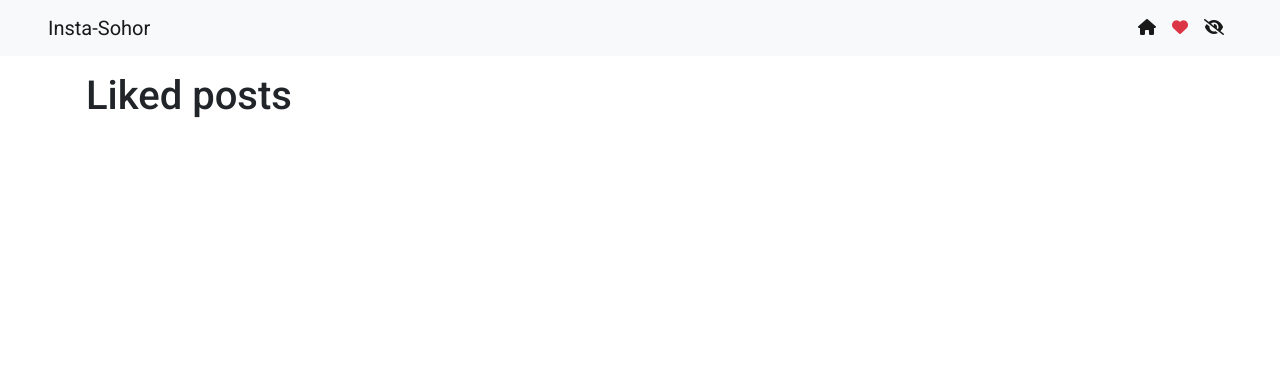
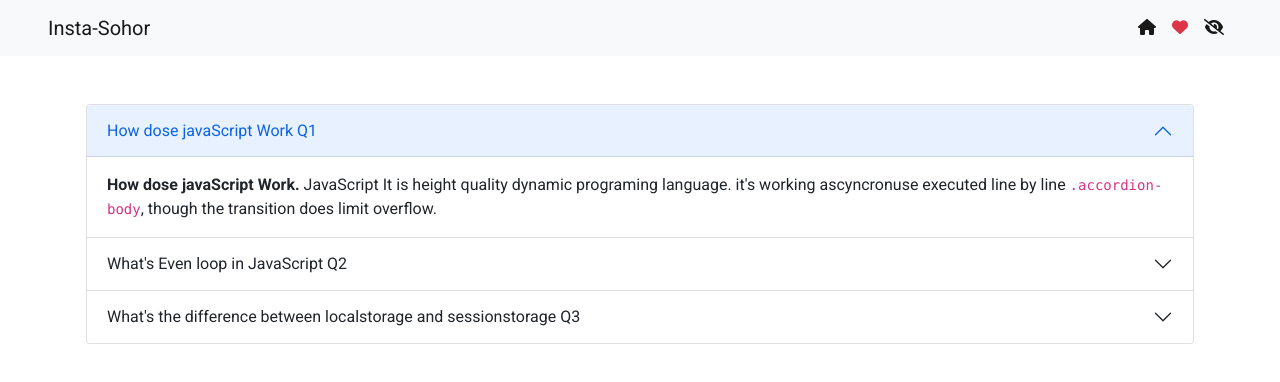
Before and after one commit to forhadbinamir/insta-shahor-website, a plain HTML site: page index.html in a window 1280 px wide. Both pictures are taken after a click on the button 1180 px from the left and 28 px from the top of the page. Drawn offline with nearby package versions, Linux system fonts and the light colour scheme.

Commit message:
fifth and 6 problem is solved

```diff
--- a/index.html
+++ b/index.html
@@ -1,5 +1,6 @@
 <!DOCTYPE html>
 <html lang="en">
+
 <head>
     <meta charset="UTF-8" />
     <meta http-equiv="X-UA-Compatible" content="IE=edge" />
@@ -7,49 +8,28 @@
     <title>Insta-Sohor</title>
     <link rel="stylesheet" href="./css/style.css" />
     <!-- Latest compiled and minified CSS -->
-        <link
-            href="https://cdn.jsdelivr.net/npm/bootstrap@5.1.3/dist/css/bootstrap.min.css"
-            rel="stylesheet"
-            integrity="sha384-1BmE4kWBq78iYhFldvKuhfTAU6auU8tT94WrHftjDbrCEXSU1oBoqyl2QvZ6jIW3"
-            crossorigin="anonymous"
-        />
+    <link href="https://cdn.jsdelivr.net/npm/bootstrap@5.1.3/dist/css/bootstrap.min.css" rel="stylesheet"
+        integrity="sha384-1BmE4kWBq78iYhFldvKuhfTAU6auU8tT94WrHftjDbrCEXSU1oBoqyl2QvZ6jIW3" crossorigin="anonymous" />
 
     <!-- google Montserrat  font  -->
     <link rel="preconnect" href="https://fonts.googleapis.com" />
     <link rel="preconnect" href="https://fonts.gstatic.com" crossorigin />
-        <link
-            href="https://fonts.googleapis.com/css2?family=Montserrat:wght@300;400;500&display=swap"
-            rel="stylesheet"
-        />
-        <link
-            rel="stylesheet"
-            href="https://cdnjs.cloudflare.com/ajax/libs/font-awesome/6.0.0/css/all.min.css"
+    <link href="https://fonts.googleapis.com/css2?family=Montserrat:wght@300;400;500&display=swap" rel="stylesheet" />
+    <link rel="stylesheet" href="https://cdnjs.cloudflare.com/ajax/libs/font-awesome/6.0.0/css/all.min.css"
         integrity="sha512-9usAa10IRO0HhonpyAIVpjrylPvoDwiPUiKdWk5t3PyolY1cOd4DSE0Ga+ri4AuTroPR5aQvXU9xC6qOPnzFeg=="
-            crossorigin="anonymous"
-            referrerpolicy="no-referrer"
-        />
+        crossorigin="anonymous" referrerpolicy="no-referrer" />
 </head>
 
 <body>
     <header>
         <nav class="navbar navbar-expand-lg navbar-light bg-light px-5">
             <a class="navbar-brand" href="#">Insta-Sohor</a>
-                <button
-                    class="navbar-toggler"
-                    type="button"
-                    data-toggle="collapse"
-                    data-target="#navbarSupportedContent"
-                    aria-controls="navbarSupportedContent"
-                    aria-expanded="false"
-                    aria-label="Toggle navigation"
-                >
+            <button class="navbar-toggler" type="button" data-toggle="collapse" data-target="#navbarSupportedContent"
+                aria-controls="navbarSupportedContent" aria-expanded="false" aria-label="Toggle navigation">
                 <span class="navbar-toggler-icon"></span>
             </button>
 
-                <div
-                    class="collapse navbar-collapse justify-content-end"
-                    id="navbarSupportedContent"
-                >
+            <div class="collapse navbar-collapse justify-content-end" id="navbarSupportedContent">
                 <ul class="navbar-nav mr-auto">
                     <li class="nav-link active" role="button" onclick="switchTab( 'posts' )">
                         <i class="fa-solid fa-house"></i>
@@ -77,9 +57,70 @@
             <h1>Reported posts</h1>
         </div>
     </main>
+    <section class="main container mx-auto p-3">
+        <div class="accordion" id="accordionExample">
+            <div class="accordion-item">
+                <h2 class="accordion-header" id="headingOne">
+                    <button class="accordion-button" type="button" data-bs-toggle="collapse"
+                        data-bs-target="#collapseOne" aria-expanded="true" aria-controls="collapseOne">
+                        How dose javaScript Work Q1
+                    </button>
+                </h2>
+                <div id="collapseOne" class="accordion-collapse collapse show" aria-labelledby="headingOne"
+                    data-bs-parent="#accordionExample">
+                    <div class="accordion-body">
+                        <strong>How dose javaScript Work.</strong> JavaScript It is height quality dynamic programing
+                        language. it's working ascyncronuse executed line by line
+                        <code>.accordion-body</code>, though the transition
+                        does limit overflow.
+                    </div>
+                </div>
+            </div>
+            <div class="accordion-item">
+                <h2 class="accordion-header" id="headingTwo">
+                    <button class="accordion-button collapsed" type="button" data-bs-toggle="collapse"
+                        data-bs-target="#collapseTwo" aria-expanded="false" aria-controls="collapseTwo">
+                        What's Even loop in JavaScript Q2
+                    </button>
+                </h2>
+                <div id="collapseTwo" class="accordion-collapse collapse" aria-labelledby="headingTwo"
+                    data-bs-parent="#accordionExample">
+                    <div class="accordion-body">
+                        <strong>This is the second item's accordion body.</strong> It is hidden by default, until the
+                        collapse plugin adds the appropriate classes that we use to style each element. These classes
+                        control the overall appearance, as well as the showing and hiding via CSS transitions. You can
+                        modify any of this with custom CSS or overriding our default variables. It's also worth noting
+                        that just about any HTML can go within the <code>.accordion-body</code>, though the transition
+                        does limit overflow.
+                    </div>
+                </div>
+            </div>
+            <div class="accordion-item">
+                <h2 class="accordion-header" id="headingThree">
+                    <button class="accordion-button collapsed" type="button" data-bs-toggle="collapse"
+                        data-bs-target="#collapseThree" aria-expanded="false" aria-controls="collapseThree">
+                        What's the difference between localstorage and sessionstorage Q3
+                    </button>
+                </h2>
+                <div id="collapseThree" class="accordion-collapse collapse" aria-labelledby="headingThree"
+                    data-bs-parent="#accordionExample">
+                    <div class="accordion-body">
+                        <strong>LocalStorage.</strong>
+                        LocalStorage As like a save your data after closing your browser for lifetime till you delete
+                        the data
+                        <strong>SessionStorage.</strong>
+                        Your data is gone once you change or delete the browser
+                    </div>
+                </div>
+            </div>
+        </div>
+    </section>
     <footer></footer>
-
+    <script src="https://cdn.jsdelivr.net/npm/bootstrap@5.1.3/dist/js/bootstrap.bundle.min.js"
+        integrity="sha384-ka7Sk0Gln4gmtz2MlQnikT1wXgYsOg+OMhuP+IlRH9sENBO0LRn5q+8nbTov4+1p"
+        crossorigin="anonymous"></script>
     <!-- add javascript  file  -->
     <script src="./js/app.js"></script>
 </body>
+
 </html>
--- a/js/app.js
+++ b/js/app.js
@@ -1,4 +1,5 @@
 let posts = [];
+console.log(posts)
 
 const likedPostsId = [];
 const reportedPostsId = [];
@@ -10,7 +11,6 @@ const getLikedPosts = () => {
 const getReportedPosts = () => {
   return posts.filter((post) => reportedPostsId.includes(post.id));
 };
-
 const isLiked = (id) => {
   return likedPostsId?.length && !!likedPostsId.includes(id);
 };
@@ -35,23 +35,19 @@ const switchTab = (id) => {
     document.getElementById("posts").style.display = "grid";
     document.getElementById("liked").style.display = "none";
     document.getElementById("reported").style.display = "none";
+    addToLiked()
+    reportPost()
   } else if (id === "liked") {
-    document.getElementById("liked").style.display = "block";
-    document.getElementById("posts").style.display = "none";
-    document.getElementById("reported").style.display = "none";
-
     displayLikedPosts();
-  } else {
-    document.getElementById("reported").style.display = "block";
-    document.getElementById("posts").style.display = "none";
-    document.getElementById("liked").style.display = "none";
-
-    displayReportedPosts();
+  } else if (id === "reported") {
+    const reportedPost = posts.filter((post) => reportedPostsId.includes(post.id));
+    console.log(reportedPost)
+    showPosts(reportedPost);
   }
 };
 
 const createPost = (post) => {
-  console.log(post)
+  // console.log(post)
   const image = post.image;
   // console.log(image);
   const div = document.createElement("article");
@@ -148,16 +144,17 @@ const showPosts = (posts) => {
 };
 
 const displayLikedPosts = () => {
-  const likedPosts = getLikedPosts();
-  likedPosts.forEach((post) => {
+  showPosts(getLikedPosts());
+  posts.forEach((post) => {
     const div = createPost(post);
+    console.log(div);
     document.getElementById("liked").appendChild(div);
   });
 };
 
 const displayReportedPosts = () => {
   const reportedPosts = getReportedPosts();
-  posts.forEach((post) => {
+  reportedPosts.forEach((post) => {
     const div = createPost(post);
     document.getElementById("reported").appendChild(div);
   });
```
Lines whose indentation alone changed are shown as unchanged.
